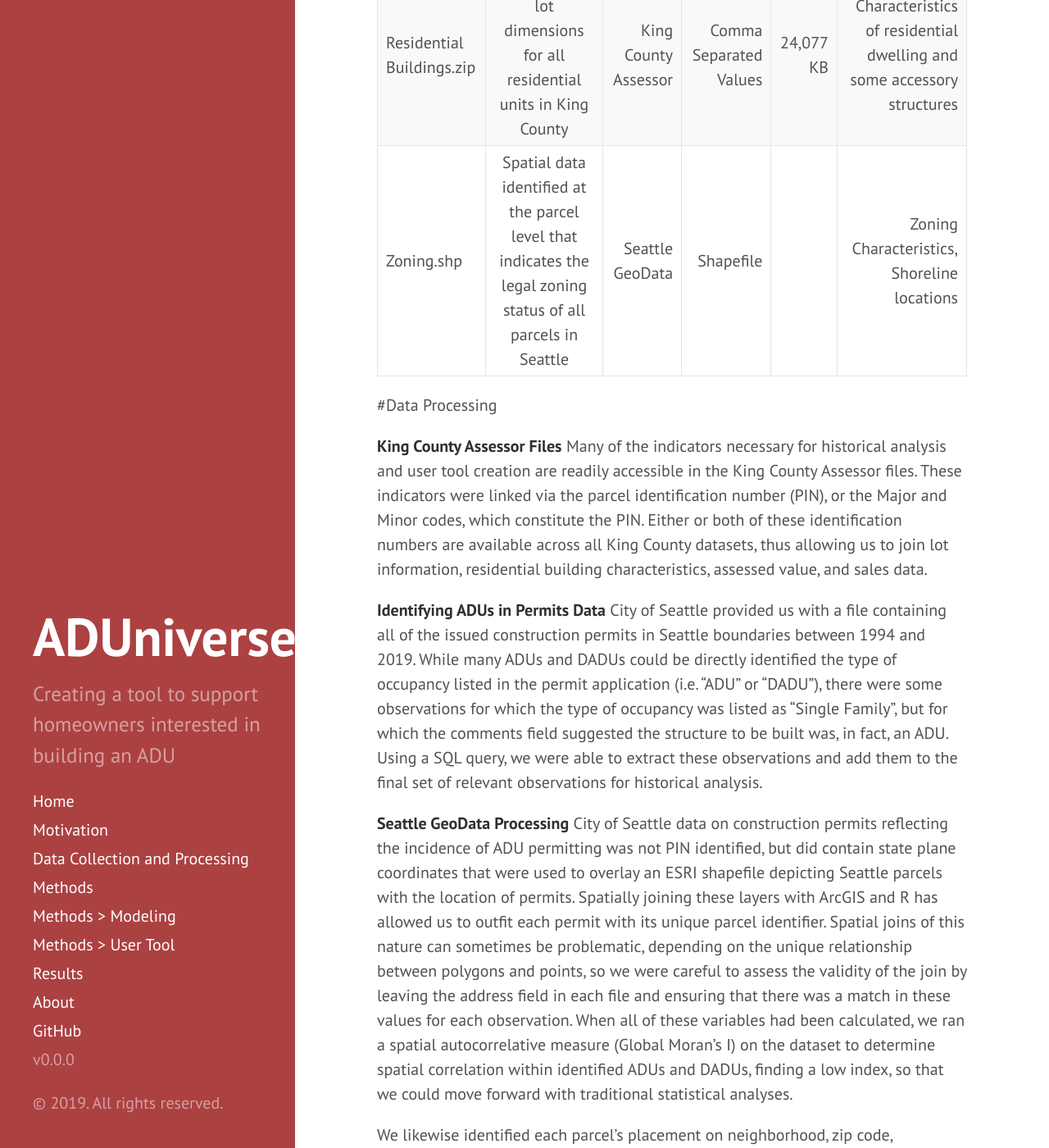
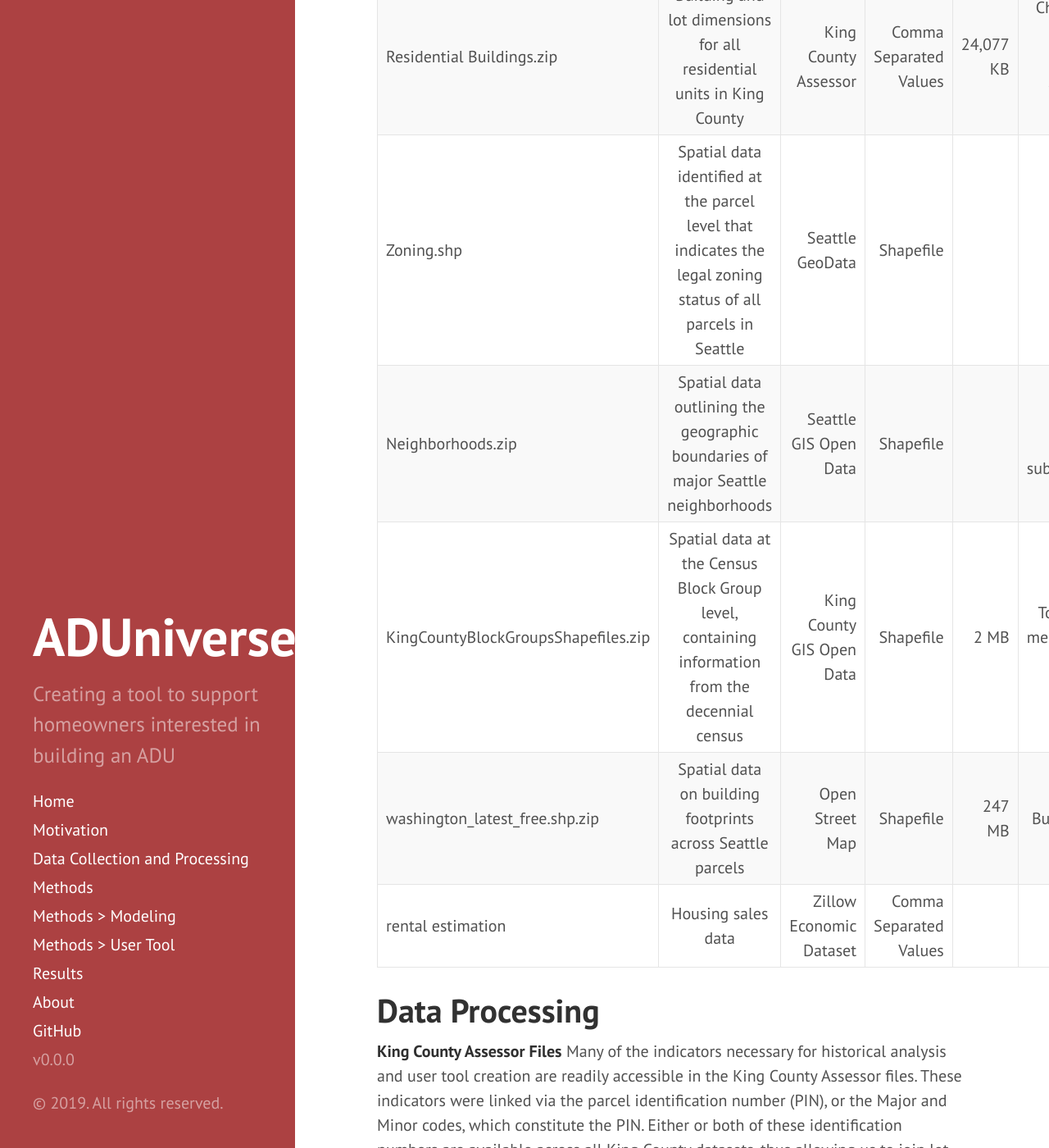
Before and after one commit to uwescience/ADUniverse, a Jekyll site: the page built from data_collection.md, in a window 1280 px wide and 1400 px high, scrolled down 697 px. Shown: the whole window at 82% size. Built offline with Jekyll 4.4.1, drawn with Linux system fonts in a browser that asks for light colours; our own code applies the rules of GitHub Pages for plain Markdown files; some of the changed text lies outside the part shown.

Commit message:
Update data_collection.md

```diff
--- a/data_collection.md
+++ b/data_collection.md
@@ -1,4 +1,5 @@
-#Data Sources
+Data Sources
+============
 
 | Dataset      | Description    | Source | File Type | File Size | Indicators |
 | ------------- |:-------------:| -----:| ----------: | --------:| ----------:|
@@ -6,8 +7,13 @@
 | permits.zip  | All records of permits applied for and issued by King County, including those for accessory dwelling units    | ZKing County Assessor | Comma Separated Values | 15,352 KB | Type of occupancy, state plane coordinates |
 | Residential Buildings.zip | Building and lot dimensions for all residential units in King County | King County Assessor | Comma Separated Values | 24,077 KB | Characteristics of residential dwelling and some accessory structures |
 | Zoning.shp | Spatial data identified at the parcel level that indicates the legal zoning status of all parcels in Seattle | Seattle GeoData | Shapefile | | Zoning Characteristics, Shoreline locations |
+| Neighborhoods.zip | Spatial data outlining the geographic boundaries of major Seattle neighborhoods | Seattle GIS Open Data | Shapefile | | Neighborhoods and subneighborhoods |
+| KingCountyBlockGroupsShapefiles.zip | Spatial data at the Census Block Group level, containing information from the decennial census | King County GIS Open Data | Shapefile | 2 MB | Total population, median household income |
+| washington_latest_free.shp.zip | Spatial data on building footprints across Seattle parcels | Open Street Map | Shapefile | 247 MB | Building footprint |
+| rental estimation | Housing sales data | Zillow Economic Dataset | Comma Separated Values |  | Median rent
 
-#Data Processing
+Data Processing
+===============
 
 **King County Assessor Files**
 Many of the indicators necessary for historical analysis and user tool creation are readily accessible in the King County Assessor files.  These indicators were linked via the parcel identification number (PIN), or the Major and Minor codes, which constitute the PIN.  Either or both of these identification numbers are available across all King County datasets, thus allowing us to join lot information, residential building characteristics, assessed value, and sales data.
```
